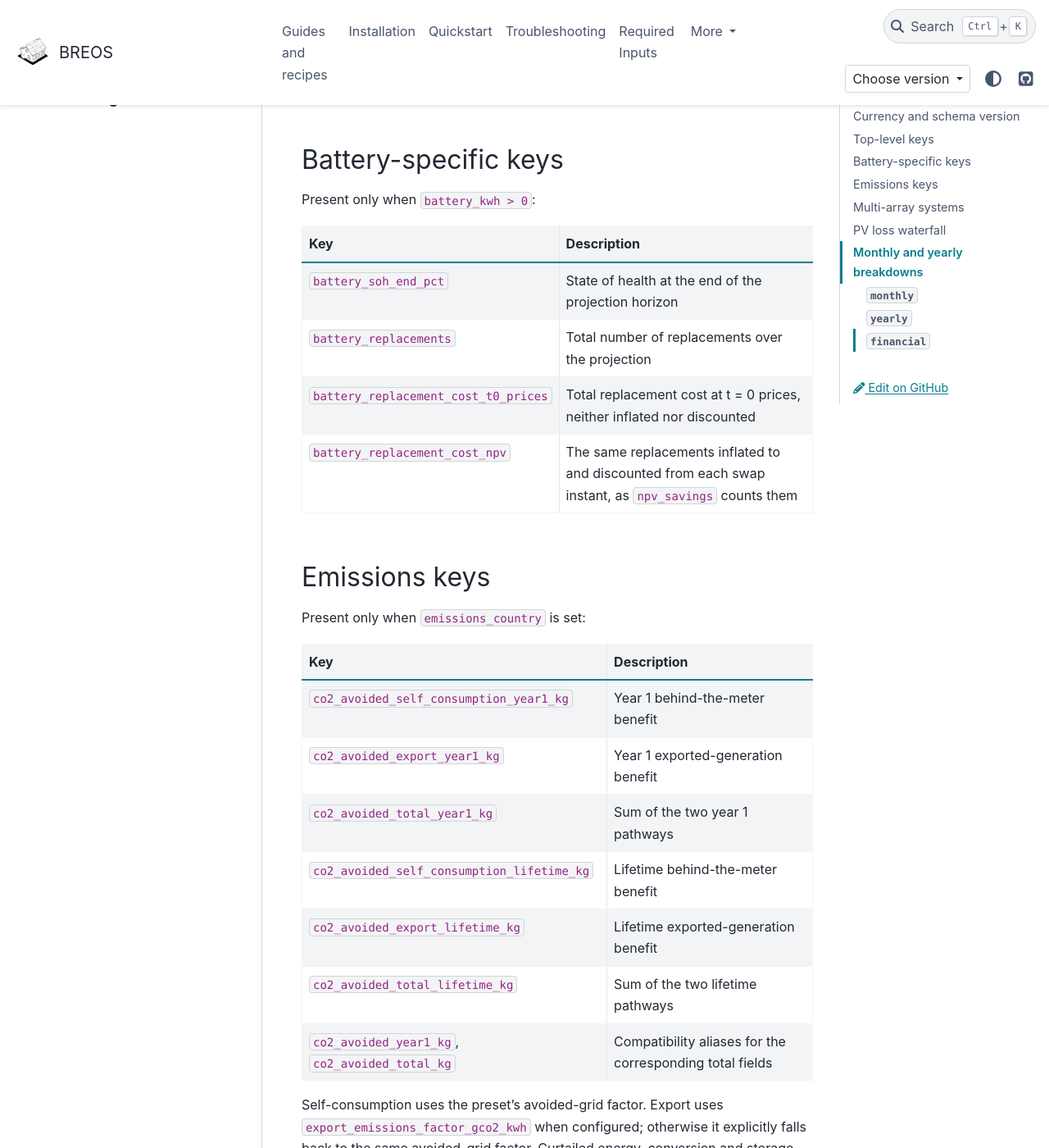
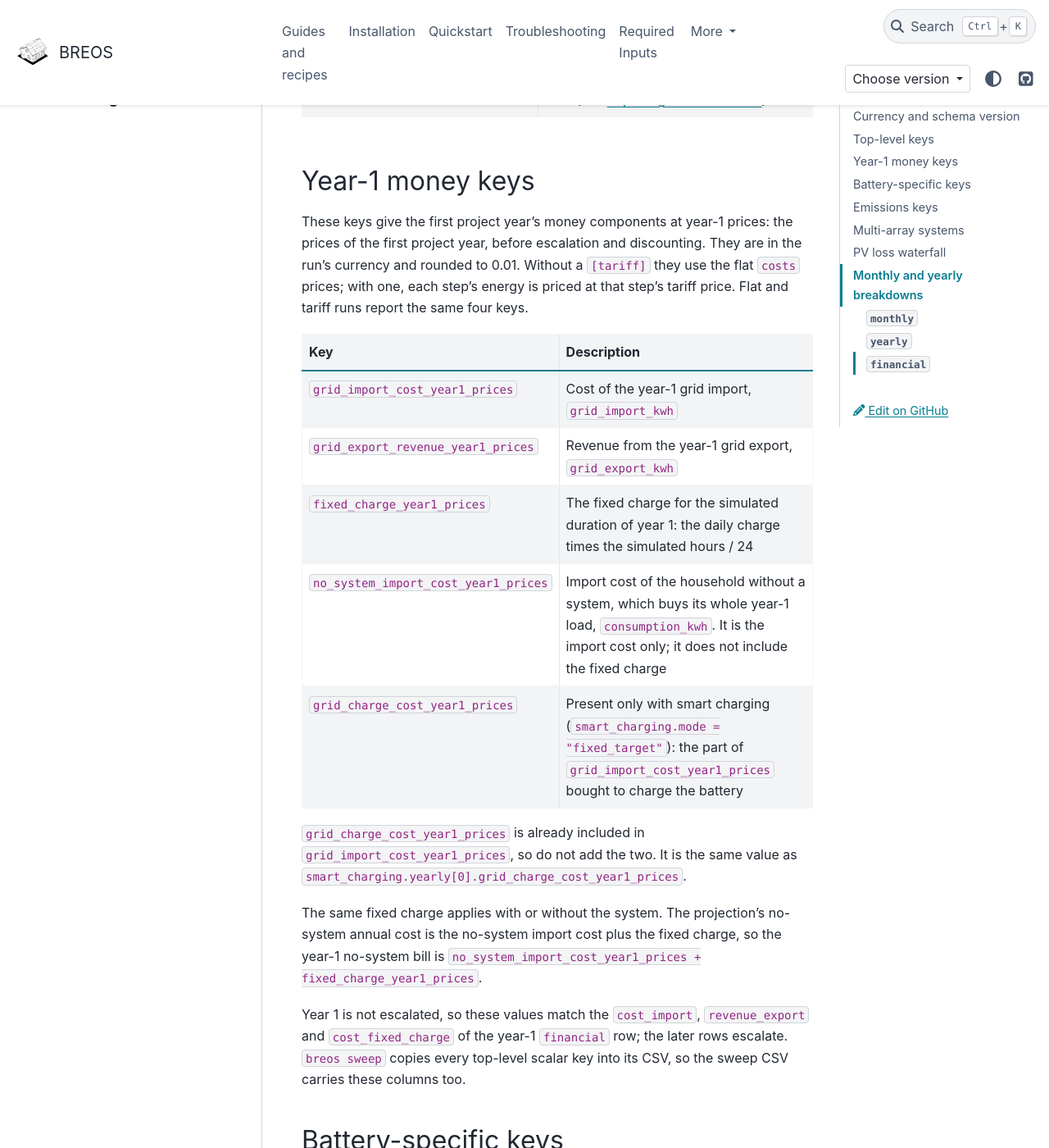
Before and after one commit to Str4vinci/breos, a Sphinx documentation site: the page built from docs/getting-started/interpreting-results.md, in a window 1280 px wide and 1400 px high, scrolled down 2424 px. Shown: the whole window at 82% size. Built offline with Sphinx 7.4.7 and the PyData theme 0.15.4, drawn with Linux system fonts in a browser that asks for light colours; comment, search, counter and statistics services are not loaded; some of the changed text lies outside the part shown.

Commit message:
feat: report year-1 tariff money at the top level of the result
App.result() gains grid_import_cost_year1_prices,
grid_export_revenue_year1_prices, fixed_charge_year1_prices and
no_system_import_cost_year1_prices from the year-1 row, and
grid_charge_cost_year1_prices when smart charging is on. As top-level
scalars they reach the breos sweep CSV. The result schema becomes 1.1.
No reported number changes; the golden fixtures gain only the four keys
and the version.

```diff
--- a/docs/getting-started/interpreting-results.md
+++ b/docs/getting-started/interpreting-results.md
@@ -13,11 +13,12 @@ cost catalogue. BREOS does not convert currencies. Summary and plot labels
 read the recorded currency.
 
 `result_schema_version` versions the result's names, independently of the
-ledger schema. It is `"1.0"` from 0.7.0, the release that dropped the `_eur`
-suffixes and renamed the `_exact` payback fields to `_interpolated`, with no
-aliases (the [changelog](https://github.com/Str4vinci/breos/blob/develop/CHANGELOG.md)
-lists every rename). A renamed or removed key bumps the major version, an
-added key the minor. A result without the key predates 1.0.
+ledger schema. Version `"1.0"` dropped the `_eur` suffixes and renamed the
+`_exact` payback fields to `_interpolated`, with no aliases (the
+[changelog](https://github.com/Str4vinci/breos/blob/develop/CHANGELOG.md)
+lists every rename). Version `"1.1"`, which 0.7.0 reports, adds the
+[year-1 money keys](#year-1-money-keys). A renamed or removed key bumps the
+major version, an added key the minor. A result without the key predates 1.0.
 
 ## Top-level keys
 
@@ -48,6 +49,36 @@ added key the minor. A result without the key predates 1.0.
 | `yearly` | Per-year breakdown of production, load, imports, exports |
 | `pv_loss_waterfall` | Year 1 PV loss waterfall from irradiance reference through PVWatts losses, inverter losses, and dispatch losses |
 | `provenance` | BREOS version, currency, normalized resolved config, ledger schema version, weather/location metadata, resolution, timezone, and start date; `input_repairs` holds the reports passed as `App(..., input_repairs=...)`, and is present only then (see [Repairing measured data](inputs.md#repairing-measured-data)) |
+
+## Year-1 money keys
+
+These keys give the first project year's money components at year-1 prices:
+the prices of the first project year, before escalation and discounting. They
+are in the run's currency and rounded to 0.01. Without a `[tariff]` they use
+the flat `costs` prices; with one, each step's energy is priced at that
+step's tariff price. Flat and tariff runs report the same four keys.
+
+| Key | Description |
+|---|---|
+| `grid_import_cost_year1_prices` | Cost of the year-1 grid import, `grid_import_kwh` |
+| `grid_export_revenue_year1_prices` | Revenue from the year-1 grid export, `grid_export_kwh` |
+| `fixed_charge_year1_prices` | The fixed charge for the simulated duration of year 1: the daily charge times the simulated hours / 24 |
+| `no_system_import_cost_year1_prices` | Import cost of the household without a system, which buys its whole year-1 load, `consumption_kwh`. It is the import cost only; it does not include the fixed charge |
+| `grid_charge_cost_year1_prices` | Present only with smart charging (`smart_charging.mode = "fixed_target"`): the part of `grid_import_cost_year1_prices` bought to charge the battery |
+
+`grid_charge_cost_year1_prices` is already included in
+`grid_import_cost_year1_prices`, so do not add the two. It is the same value
+as `smart_charging.yearly[0].grid_charge_cost_year1_prices`.
+
+The same fixed charge applies with or without the system. The projection's
+no-system annual cost is the no-system import cost plus the fixed charge, so
+the year-1 no-system bill is
+`no_system_import_cost_year1_prices + fixed_charge_year1_prices`.
+
+Year 1 is not escalated, so these values match the `cost_import`,
+`revenue_export` and `cost_fixed_charge` of the year-1 `financial` row; the
+later rows escalate. `breos sweep` copies every top-level scalar key into its
+CSV, so the sweep CSV carries these columns too.
 
 ## Battery-specific keys
 
```
Also changed, not shown: CHANGELOG.md (+18 -3 lines), docs/getting-started/recipes.md (+2 -1 lines), 15 other files.
